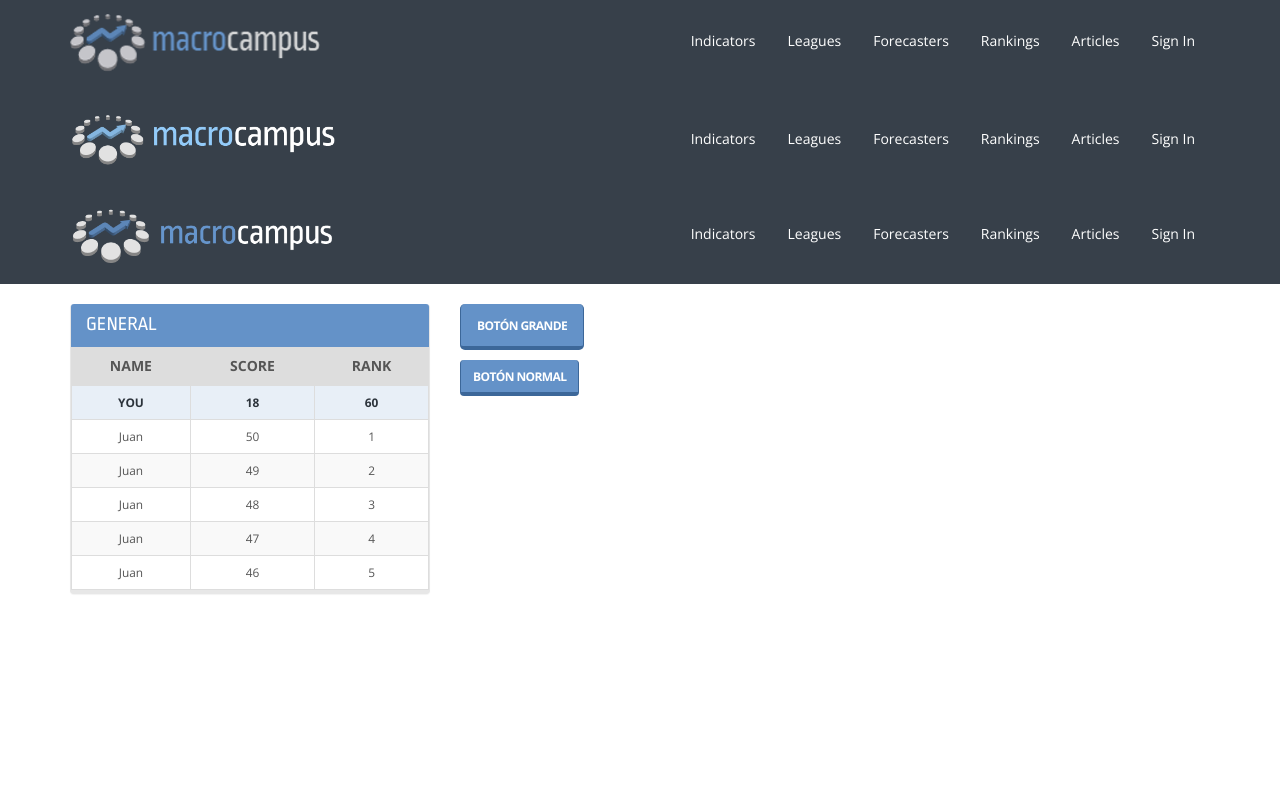
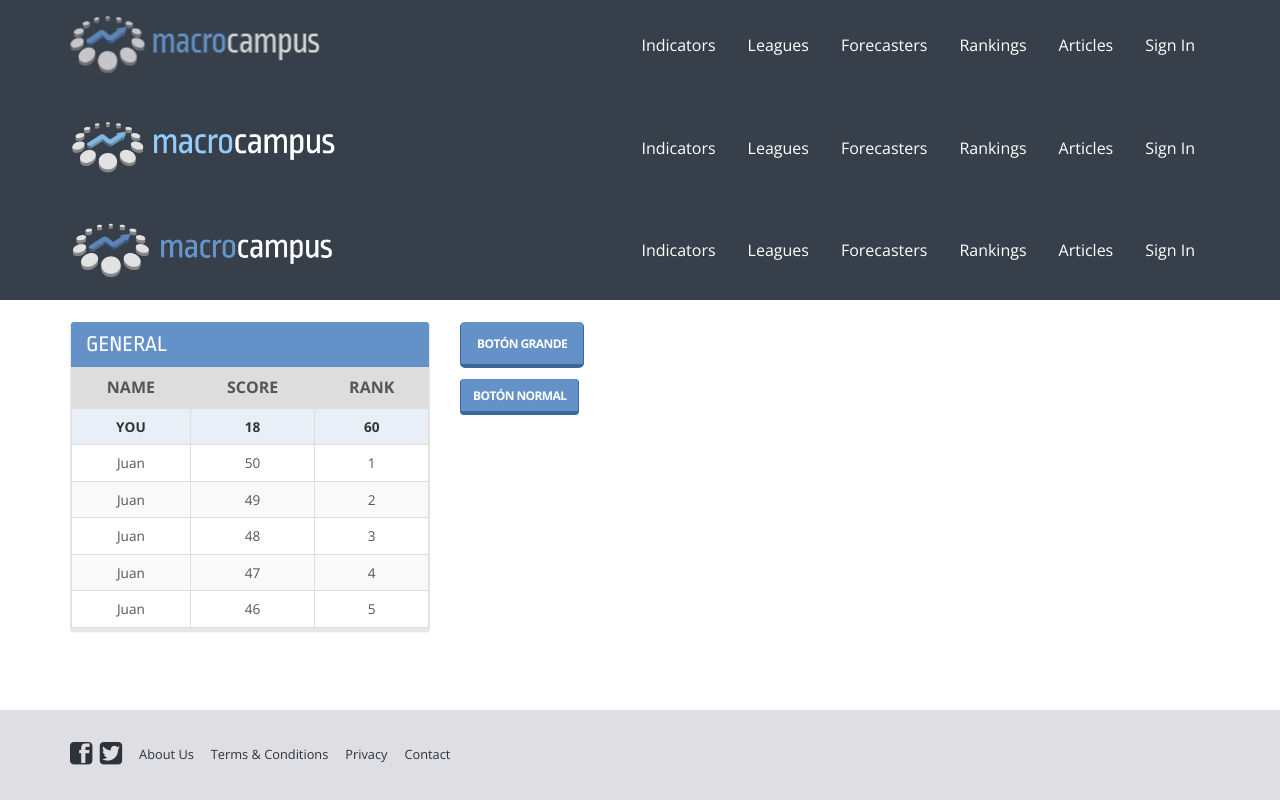
Before and after one commit to ekersten/javadoc_primeros_pasos, a PHP site: page / in a window 1280 px wide. Run offline with PHP 8.4, Linux system fonts and the light colour scheme; style sheets or scripts are compiled from the project's sources.

Commit message:
agregado footer

```diff
--- a/includes/footer.php
+++ b/includes/footer.php
@@ -0,0 +1,12 @@
+<footer>
+	<section class="container-fluid">
+		<ul>
+			<li><a href="#" class="icon icon-facebook"></a></li>
+			<li><a href="#" class="icon icon-twitter"></a></li>
+			<li><a href="#">About Us</a></li>
+			<li><a href="#">Terms &amp; Conditions</a></li>
+			<li><a href="#">Privacy</a></li>
+			<li><a href="#">Contact</a></li>
+		</ul>
+	</section>
+</footer>
--- a/index.php
+++ b/index.php
@@ -8,6 +8,7 @@
 	<link rel="stylesheet" href="css/macrocampus.css"/>
 </head>
 <body>
+	<div class="page-wrap">
 		<?php include('includes/header.php'); ?>
 		<section class="container-fluid">
 			<div class="row">
@@ -68,6 +69,8 @@
 				<div class="col-xs-4"></div>
 			</div>
 		</section>
+	</div>
+	<?php include('includes/footer.php'); ?>
 	<script src="js/bootstrap.min.js"></script>
 </body>
 </html>
--- /dev/null
+++ b/less/icomoon.less
@@ -0,0 +1,70 @@
+@font-face {
+	font-family: 'icomoon';
+	src:url('../fonts/icomoon.eot?-2lmffh');
+	src:url('../fonts/icomoon.eot?#iefix-2lmffh') format('embedded-opentype'),
+		url('../fonts/icomoon.woff?-2lmffh') format('woff'),
+		url('../fonts/icomoon.ttf?-2lmffh') format('truetype'),
+		url('../fonts/icomoon.svg?-2lmffh#icomoon') format('svg');
+	font-weight: normal;
+	font-style: normal;
+}
+
+[class^="icon-"], [class*=" icon-"] {
+	font-family: 'icomoon';
+	speak: none;
+	font-style: normal;
+	font-weight: normal;
+	font-variant: normal;
+	text-transform: none;
+	line-height: 1;
+
+	/* Better Font Rendering =========== */
+	-webkit-font-smoothing: antialiased;
+	-moz-osx-font-smoothing: grayscale;
+}
+
+.icon-pencil:before {
+	content: "\e600";
+}
+.icon-lock:before {
+	content: "\e601";
+}
+.icon-unlocked:before {
+	content: "\e602";
+}
+.icon-stats:before {
+	content: "\e603";
+}
+.icon-remove:before {
+	content: "\e604";
+}
+.icon-checkmark:before {
+	content: "\e605";
+}
+.icon-checkmark2:before {
+	content: "\e606";
+}
+.icon-minus:before {
+	content: "\e607";
+}
+.icon-plus:before {
+	content: "\e608";
+}
+.icon-table:before {
+	content: "\e609";
+}
+.icon-facebook:before {
+	content: "\e60a";
+}
+.icon-facebook2:before {
+	content: "\e60b";
+}
+.icon-twitter:before {
+	content: "\e60c";
+}
+.icon-twitter2:before {
+	content: "\e60d";
+}
+.icon-linkedin:before {
+	content: "\e60e";
+}
--- a/less/macrocampus.less
+++ b/less/macrocampus.less
@@ -1,3 +1,4 @@
 @import "bootstrap.less";
 @import "bootswatch.less";
+@import "icomoon.less";
 @import "styles.less";
--- a/less/styles.less
+++ b/less/styles.less
@@ -2,6 +2,7 @@
 @btn_azul: #6492c8;
 @btn_azul_sombra: #3c6799;
 @header_nav_btn_bg: @btn_azul_sombra;
+@light_gray: #dedee3;
 
 header {
 	background: lighten(@color_nav_bg, 5%);
@@ -26,6 +27,45 @@ header {
 			}
 
 		}
+	}
+}
+
+footer {
+
+	background: @light_gray;
+	padding: 2em 0;
+
+	ul {
+		list-style: none;
+		padding: 0;
+		margin: 0;
+
+		li {
+			display: inline-block;
+			vertical-align: top;
+			margin-right: .8em;
+
+			a {
+				color: @color_nav_bg;
+				font-size: .8em;
+
+				&:hover {
+					color: @color_nav_bg;
+				}
+
+				&.icon:hover{
+					text-decoration: none;
+				}
+			}
+
+			&:first-child {
+				margin-right: .2em;
+			}
+		}
+	}
+	.icon {
+		font-family: 'icomoon';
+		font-size: 1.4em;
 	}
 }
 
@@ -62,6 +102,8 @@ header {
 		}
 	}
 }
+
+
 
 /* BOOTSTRAP OVERRIDES */
 .container-fluid {
@@ -103,3 +145,22 @@ header {
 		}
 	}
 }
+
+
+
+html, body {
+  height: 100%;
+}
+.page-wrap {
+  min-height: 100%;
+  /* equal to footer height */
+  margin-bottom: -5.625em;
+}
+.page-wrap:after {
+  content: "";
+  display: block;
+}
+footer, .page-wrap:after {
+  /* .push must be the same height as footer */
+  height: 5.625em;
+}
--- a/less/variables.less
+++ b/less/variables.less
@@ -45,7 +45,7 @@
 @font-family-monospace:   Menlo, Monaco, Consolas, "Courier New", monospace;
 @font-family-base:        @font-family-sans-serif;
 
-@font-size-base:          14px;
+@font-size-base:          16px;
 @font-size-large:         ceil((@font-size-base * 1.25)); // ~18px
 @font-size-small:         ceil((@font-size-base * 0.85)); // ~12px
 
```
Also changed, not shown: fonts/icomoon.ttf (added), fonts/icomoon.woff (added), 2 other files. Lines whose indentation alone changed are shown as unchanged.
